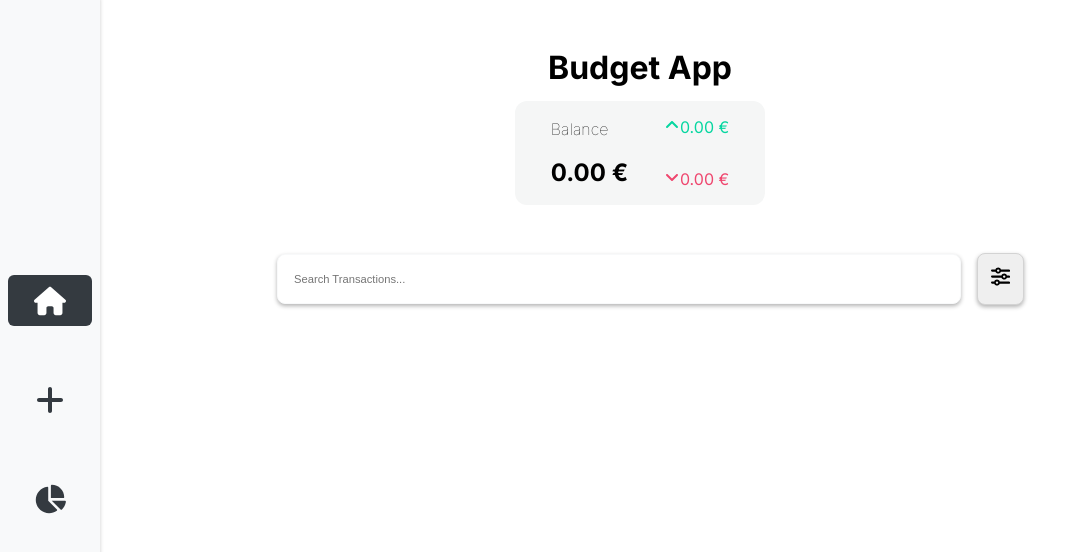
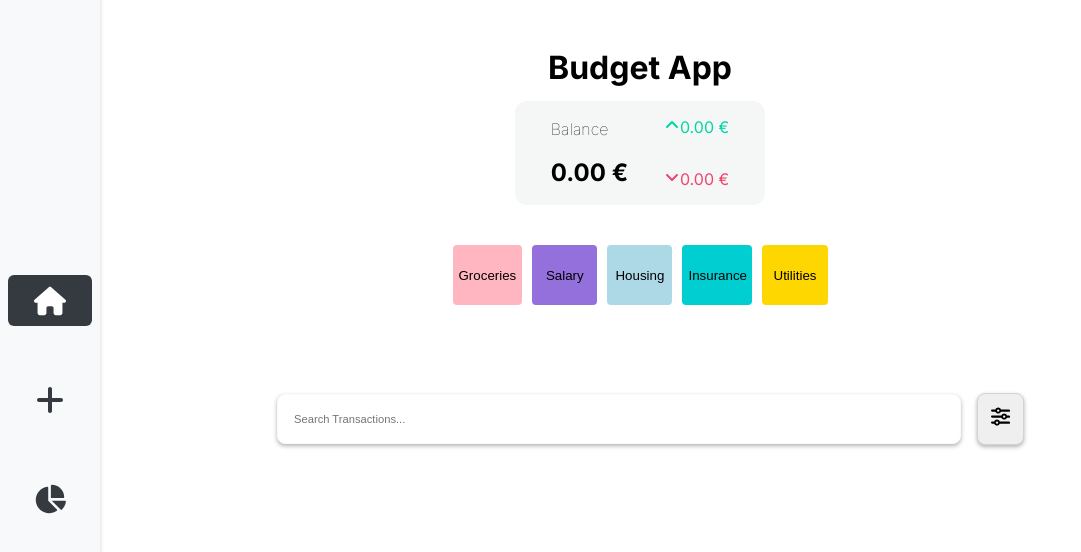
Before and after one commit to benediktbrenk/budget-app, a Next.js app: page / in a window 1280 px wide. Shown: the top 552 px of the page, without its empty margins (0-1081 px from the left). Built offline with nearby package versions, Linux system fonts and the light colour scheme; no server answers; the database is empty.

Commit message:
create a component CategoryFilter

```diff
--- /dev/null
+++ b/components/CategoryFilter/CategoryFilter.styled.js
@@ -0,0 +1,38 @@
+import styled from "styled-components";
+
+const doubledBorder = "10px";
+const minimalDeviceWidth = "395px";
+
+export const CategoryFilterContainer = styled.div`
+  display: flex;
+  flex-direction: row;
+  width: min(
+    calc(100% - ${doubledBorder}),
+    calc(${minimalDeviceWidth} - ${doubledBorder})
+  );
+`;
+
+export const FilterButton = styled.button`
+  // Compare to GlobalButton Settings
+  border: none;
+  border-radius: 4px;
+  height: 60px;
+  width: 70px;
+  background-color: ${(props) => {
+		switch (props.category) {
+			case "Groceries":
+				return "var(--groceries-color)";
+			case "Housing":
+				return "var(--housing-color)";
+			case "Salary":
+				return "var(--salary-color)";
+			case "Insurance":
+				return "var(--insurance-color)";
+			case "Utilities":
+				return "var(--utilities-color)";
+			default:
+				return "#CCCCCC";
+		}
+	}};
+  margin-right: 10px;
+`;
--- /dev/null
+++ b/components/CategoryFilter/index.js
@@ -0,0 +1,40 @@
+import { useState } from "react";
+import * as Styled from "./CategoryFilter.styled";
+import { categories } from "@/utils/categories";
+
+export default function CategoryFilter() {
+	const [filter, setFilter] = useState(categories);
+
+	function handleResetFilters() {
+		setFilter([]);
+	}
+
+	function handleToggleOption(option) {
+		if (filter.categories.includes(option)) {
+			setFilter({
+				...filter,
+				categories: filter.categories.filter((category) => category !== option),
+			});
+		} else {
+			setFilter({
+				...filter,
+				categories: [...filter.categories, option],
+			});
+		}
+	}
+	return (
+		<Styled.CategoryFilterContainer>
+			{categories.map((category, index) => (
+				<Styled.FilterButton
+					key={category}
+					category={category}
+					index={index}
+					totalCategories={categories.length}
+					onClick={() => handleToggleOption(category)}
+				>
+					{category}
+				</Styled.FilterButton>
+			))}
+		</Styled.CategoryFilterContainer>
+	);
+}
--- a/components/SearchBar/index.js
+++ b/components/SearchBar/index.js
@@ -1,6 +1,7 @@
 import { useState } from "react";
 import * as Styled from "./SearchBar.styled";
 import { FaArrowsRotate, FaSliders } from "react-icons/fa6";
+import CategoryFilter from "../CategoryFilter";
 
 function SearchBar({ search, onSearch }) {
 	const [searchNameValue, setSearchNameValue] = useState(search.name);
@@ -36,6 +37,7 @@ function SearchBar({ search, onSearch }) {
 
 	return (
 		<Styled.SearchContainer>
+			<CategoryFilter></CategoryFilter>
 			<Styled.SearchAndFilter>
 				<Styled.SearchInput
 					type="search"
--- /dev/null
+++ b/utils/categories.js
@@ -0,0 +1,7 @@
+export const categories = [
+	"Groceries",
+	"Salary",
+	"Housing",
+	"Insurance",
+	"Utilities",
+];
```
Also changed, not shown: pages/reports/index.js (+1 -8 lines). Lines whose indentation alone changed are shown as unchanged.
